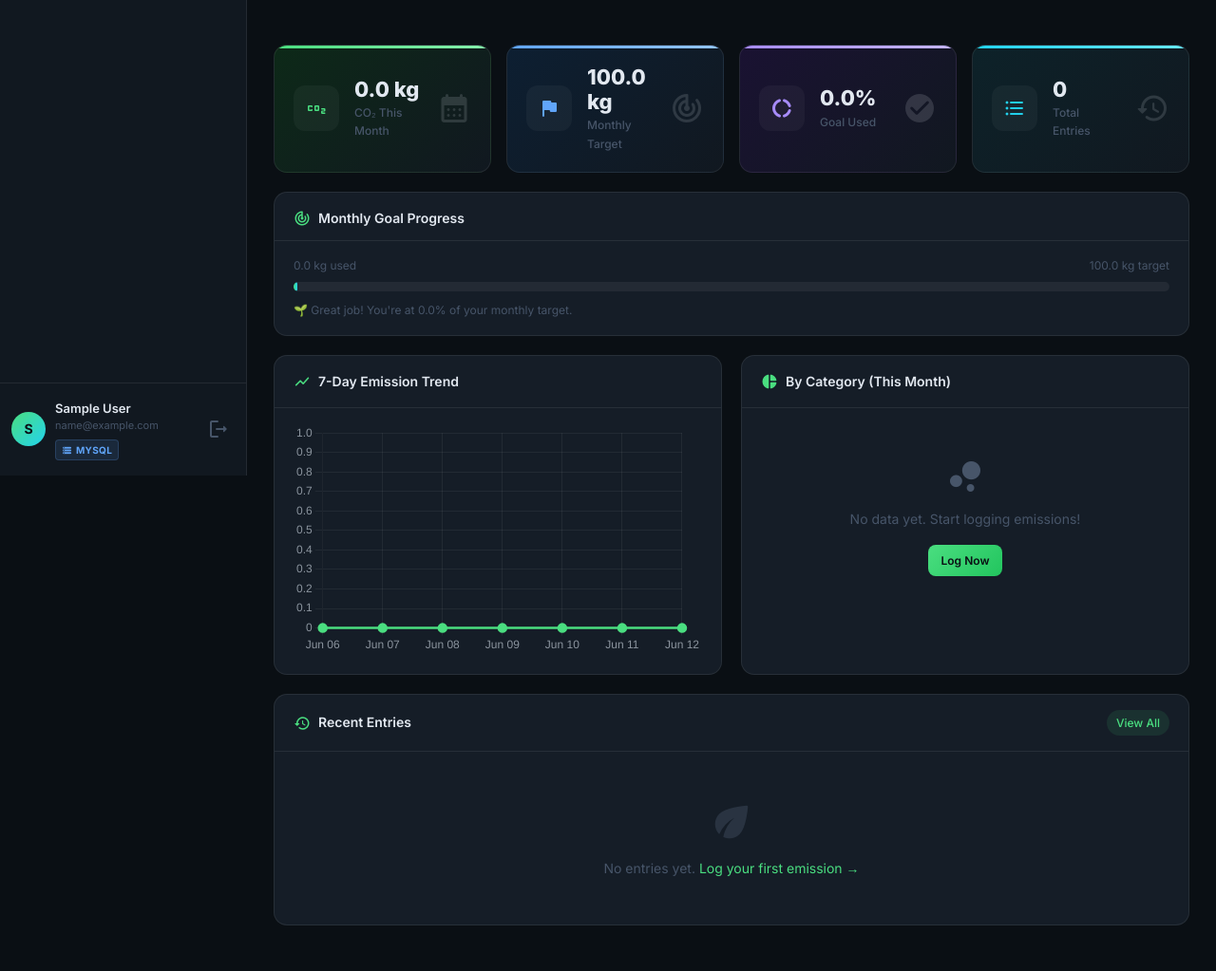
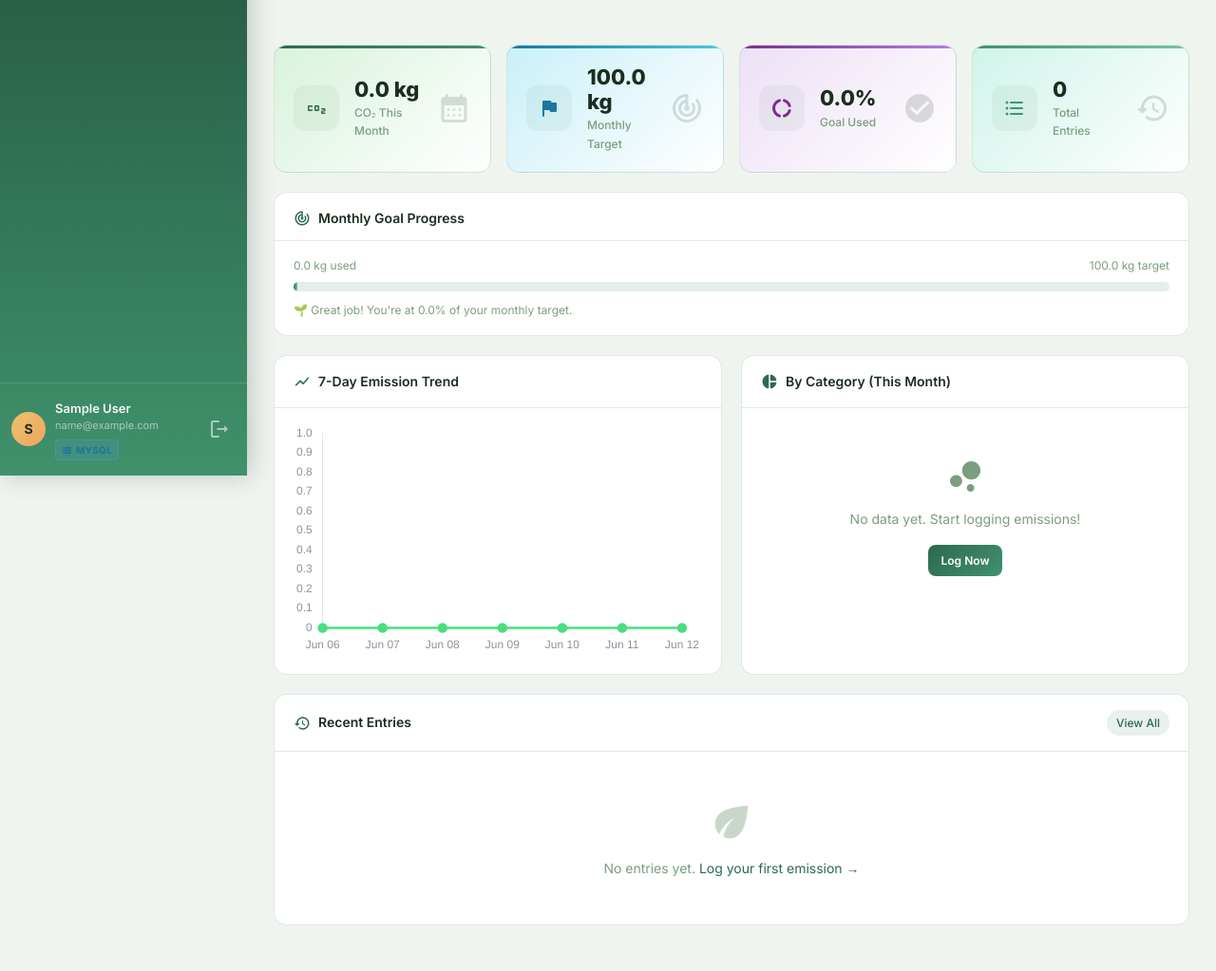
Before and after one commit to jadhavsahana09-glitch/jadhav, a Flask app: page /dashboard in a window 1280 px wide. Shown: the part 299-1322 px from the top of the page at 95% size. Run offline with Flask 3, Linux system fonts and the light colour scheme; the visitor is signed in with stand-in values (Sample User, id 1); data comes from the database, SQL or seed files in the repository; data that the repository does not hold is empty; some libraries are stand-ins or nearby versions.

Commit message:
Apply colourful natural theme across entire app

```diff
--- a/static/css/style.css
+++ b/static/css/style.css
@@ -5,31 +5,31 @@
 
 @import url('https://fonts.googleapis.com/css2?family=Inter:wght@300;400;500;600;700;800;900&display=swap');
 
-/* ── CSS Variables ──────────────────────────────────────────────── */
+/* ── CSS Variables — Colourful Natural Theme ─────────────────────── */
 :root {
-  --bg-primary:      #0a0f14;
-  --bg-secondary:    #111820;
-  --bg-card:         #151d27;
-  --bg-card-hover:   #1a2535;
-  --glass-bg:        rgba(255, 255, 255, 0.04);
-  --glass-border:    rgba(255, 255, 255, 0.08);
+  --bg-primary:      #f0f4ef;
+  --bg-secondary:    #e8f0e5;
+  --bg-card:         #ffffff;
+  --bg-card-hover:   #f7faf6;
+  --glass-bg:        rgba(45, 106, 79, 0.06);
+  --glass-border:    rgba(45, 106, 79, 0.15);
 
-  --accent-green:    #4ade80;
-  --accent-teal:     #22d3ee;
-  --accent-blue:     #60a5fa;
-  --accent-purple:   #a78bfa;
-  --accent-pink:     #f472b6;
-  --accent-yellow:   #facc15;
-  --accent-orange:   #fb923c;
+  --accent-green:    #2D6A4F;
+  --accent-teal:     #40916C;
+  --accent-blue:     #1A759F;
+  --accent-purple:   #7B2D8B;
+  --accent-pink:     #E76F51;
+  --accent-yellow:   #E9C46A;
+  --accent-orange:   #F4A261;
 
-  --text-primary:    #e2e8f0;
-  --text-secondary:  #94a3b8;
-  --text-muted:      #475569;
+  --text-primary:    #1B2D1F;
+  --text-secondary:  #4A6741;
+  --text-muted:      #7A9E7E;
 
-  --danger:          #f87171;
-  --warning:         #fb923c;
-  --success:         #4ade80;
-  --info:            #60a5fa;
+  --danger:          #E63946;
+  --warning:         #F4A261;
+  --success:         #2D6A4F;
+  --info:            #1A759F;
 
   --sidebar-width:   260px;
   --topbar-h:        64px;
@@ -37,11 +37,11 @@
   --radius-sm:       8px;
   --radius-lg:       20px;
 
-  --shadow-sm:  0 2px 8px rgba(0,0,0,0.3);
-  --shadow-md:  0 8px 24px rgba(0,0,0,0.35);
-  --shadow-lg:  0 16px 48px rgba(0,0,0,0.4);
-  --shadow-glow-green:  0 0 24px rgba(74,222,128,0.15);
-  --shadow-glow-blue:   0 0 24px rgba(96,165,250,0.15);
+  --shadow-sm:  0 2px 8px rgba(45,106,79,0.1);
+  --shadow-md:  0 8px 24px rgba(45,106,79,0.15);
+  --shadow-lg:  0 16px 48px rgba(45,106,79,0.2);
+  --shadow-glow-green:  0 0 24px rgba(45,106,79,0.2);
+  --shadow-glow-blue:   0 0 24px rgba(26,117,159,0.2);
 
   --transition: 0.22s cubic-bezier(0.4,0,0.2,1);
 }
@@ -74,12 +74,13 @@ img { max-width: 100%; }
   position: fixed;
   left: 0; top: 0; bottom: 0;
   width: var(--sidebar-width);
-  background: var(--bg-secondary);
-  border-right: 1px solid var(--glass-border);
+  background: linear-gradient(180deg, #1B4332 0%, #2D6A4F 50%, #40916C 100%);
+  border-right: none;
   display: flex;
   flex-direction: column;
   z-index: 100;
   transition: transform var(--transition), width var(--transition);
+  box-shadow: 4px 0 24px rgba(27,67,50,0.25);
 }
 
 .sidebar.collapsed { transform: translateX(calc(-1 * var(--sidebar-width))); }
@@ -159,7 +161,7 @@ img { max-width: 100%; }
 /* ── Sidebar Footer ─────────────────────────────────────────────── */
 .sidebar-footer {
   padding: 16px 12px;
-  border-top: 1px solid var(--glass-border);
+  border-top: 1px solid rgba(255,255,255,0.15);
   display: flex;
   align-items: center;
   gap: 10px;
@@ -176,26 +178,26 @@ img { max-width: 100%; }
 .user-avatar {
   width: 36px; height: 36px;
   border-radius: 50%;
-  background: linear-gradient(135deg, var(--accent-green), var(--accent-teal));
+  background: linear-gradient(135deg, #E9C46A, #F4A261);
   display: flex; align-items: center; justify-content: center;
   font-weight: 700; font-size: 14px;
-  color: #0a0f14;
+  color: #1B2D1F;
   flex-shrink: 0;
 }
 
 .user-details { display: flex; flex-direction: column; min-width: 0; }
-.user-name  { font-size: 13px; font-weight: 600; color: var(--text-primary); white-space: nowrap; overflow: hidden; text-overflow: ellipsis; }
-.user-email { font-size: 11px; color: var(--text-muted); white-space: nowrap; overflow: hidden; text-overflow: ellipsis; }
+.user-name  { font-size: 13px; font-weight: 600; color: rgba(255,255,255,0.95); white-space: nowrap; overflow: hidden; text-overflow: ellipsis; }
+.user-email { font-size: 11px; color: rgba(255,255,255,0.55); white-space: nowrap; overflow: hidden; text-overflow: ellipsis; }
 
 .logout-btn {
   display: flex; align-items: center; justify-content: center;
   width: 34px; height: 34px;
   border-radius: var(--radius-sm);
-  color: var(--text-muted);
+  color: rgba(255,255,255,0.55);
   transition: all var(--transition);
   flex-shrink: 0;
 }
-.logout-btn:hover { background: rgba(248,113,113,0.15); color: var(--danger); }
+.logout-btn:hover { background: rgba(230,57,70,0.2); color: #E63946; }
 
 /* ── Main Wrapper ───────────────────────────────────────────────── */
 .main-wrapper {
@@ -318,10 +321,10 @@ img { max-width: 100%; }
 .card-action {
   margin-left: auto; font-size: 12px; font-weight: 500;
   color: var(--accent-green); padding: 4px 10px;
-  border-radius: 20px; background: rgba(74,222,128,0.1);
+  border-radius: 20px; background: rgba(45,106,79,0.1);
   transition: all var(--transition);
 }
-.card-action:hover { background: rgba(74,222,128,0.2); color: #86efac; }
+.card-action:hover { background: rgba(45,106,79,0.2); color: #2D6A4F; }
 
 /* ── Stat Cards ─────────────────────────────────────────────────── */
 .stats-grid {
@@ -350,23 +353,23 @@ img { max-width: 100%; }
 
 .stat-card:hover { transform: translateY(-2px); box-shadow: var(--shadow-md); }
 
-.stat-card-green { background: linear-gradient(135deg, #0d2918, #111820); }
-.stat-card-green::after { background: linear-gradient(90deg, var(--accent-green), #86efac); }
+.stat-card-green { background: linear-gradient(135deg, #d8f3dc, #ffffff); }
+.stat-card-green::after { background: linear-gradient(90deg, #2D6A4F, #40916C); }
 
-.stat-card-blue { background: linear-gradient(135deg, #0d1f32, #111820); }
-.stat-card-blue::after { background: linear-gradient(90deg, var(--accent-blue), #93c5fd); }
+.stat-card-blue { background: linear-gradient(135deg, #caf0f8, #ffffff); }
+.stat-card-blue::after { background: linear-gradient(90deg, #1A759F, #48CAE4); }
 
-.stat-card-purple { background: linear-gradient(135deg, #1a1232, #111820); }
-.stat-card-purple::after { background: linear-gradient(90deg, var(--accent-purple), #c4b5fd); }
+.stat-card-purple { background: linear-gradient(135deg, #ede0f5, #ffffff); }
+.stat-card-purple::after { background: linear-gradient(90deg, #7B2D8B, #b57bee); }
 
-.stat-card-teal { background: linear-gradient(135deg, #0d2229, #111820); }
-.stat-card-teal::after { background: linear-gradient(90deg, var(--accent-teal), #67e8f9); }
+.stat-card-teal { background: linear-gradient(135deg, #d0f4ea, #ffffff); }
+.stat-card-teal::after { background: linear-gradient(90deg, #40916C, #74c69d); }
 
-.stat-card-red { background: linear-gradient(135deg, #2d0e0e, #111820); }
-.stat-card-red::after { background: linear-gradient(90deg, var(--danger), #fca5a5); }
+.stat-card-red { background: linear-gradient(135deg, #fde8e8, #ffffff); }
+.stat-card-red::after { background: linear-gradient(90deg, #E63946, #ff7b84); }
 
-.stat-card-orange { background: linear-gradient(135deg, #2d1a0a, #111820); }
-.stat-card-orange::after { background: linear-gradient(90deg, var(--warning), #fdba74); }
+.stat-card-orange { background: linear-gradient(135deg, #fdebd0, #ffffff); }
+.stat-card-orange::after { background: linear-gradient(90deg, #F4A261, #E9C46A); }
 
 .stat-icon {
   width: 48px; height: 48px;
@@ -408,13 +411,14 @@ img { max-width: 100%; }
 }
 
 .btn-primary {
-  background: linear-gradient(135deg, var(--accent-green), #22c55e);
-  color: #0a0f14;
+  background: linear-gradient(135deg, #2D6A4F, #40916C);
+  color: #ffffff;
 }
 .btn-primary:hover {
   transform: translateY(-1px);
-  box-shadow: 0 6px 20px rgba(74,222,128,0.35);
-  color: #0a0f14;
+  box-shadow: 0 6px 20px rgba(45,106,79,0.4);
+  color: #ffffff;
+  background: linear-gradient(135deg, #1B4332, #2D6A4F);
 }
 
 .btn-success {
@@ -580,7 +584,7 @@ textarea {
 
 .progress-track {
   height: 10px; border-radius: 10px;
-  background: rgba(255,255,255,0.06);
+  background: rgba(45,106,79,0.12);
   overflow: hidden;
 }
 
@@ -589,9 +593,9 @@ textarea {
   transition: width 0.8s cubic-bezier(0.4,0,0.2,1);
   min-width: 4px;
 }
-.fill-success { background: linear-gradient(90deg, #4ade80, #22d3ee); }
-.fill-warning { background: linear-gradient(90deg, #fb923c, #facc15); }
-.fill-danger  { background: linear-gradient(90deg, #f87171, #fb923c); }
+.fill-success { background: linear-gradient(90deg, #2D6A4F, #74c69d); }
+.fill-warning { background: linear-gradient(90deg, #F4A261, #E9C46A); }
+.fill-danger  { background: linear-gradient(90deg, #E63946, #F4A261); }
 
 .goal-hint {
   font-size: 12px; color: var(--text-muted); margin-top: 10px;
```
Also changed, not shown: other parts of static/css/style.css (+26 -24 lines).
